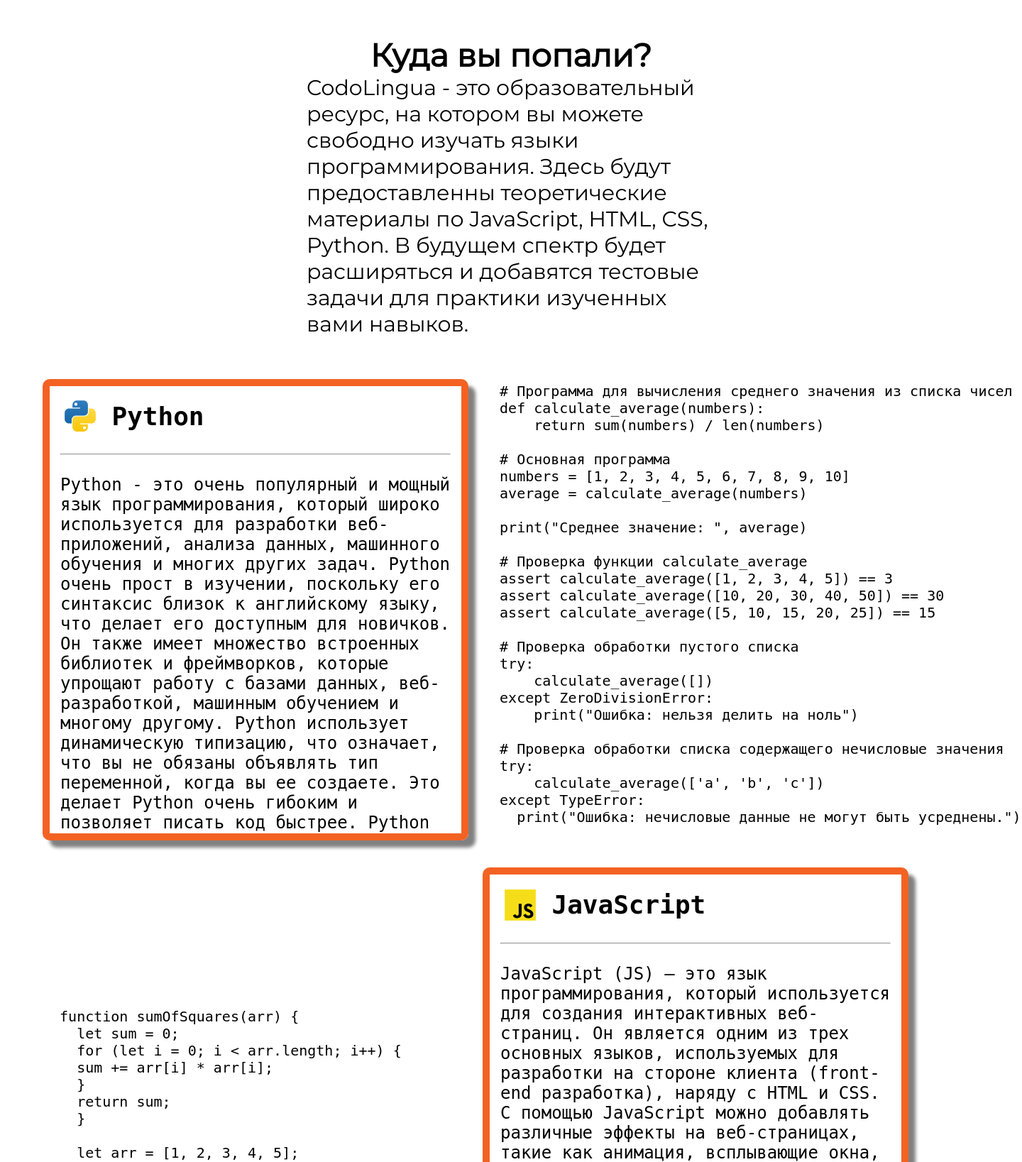
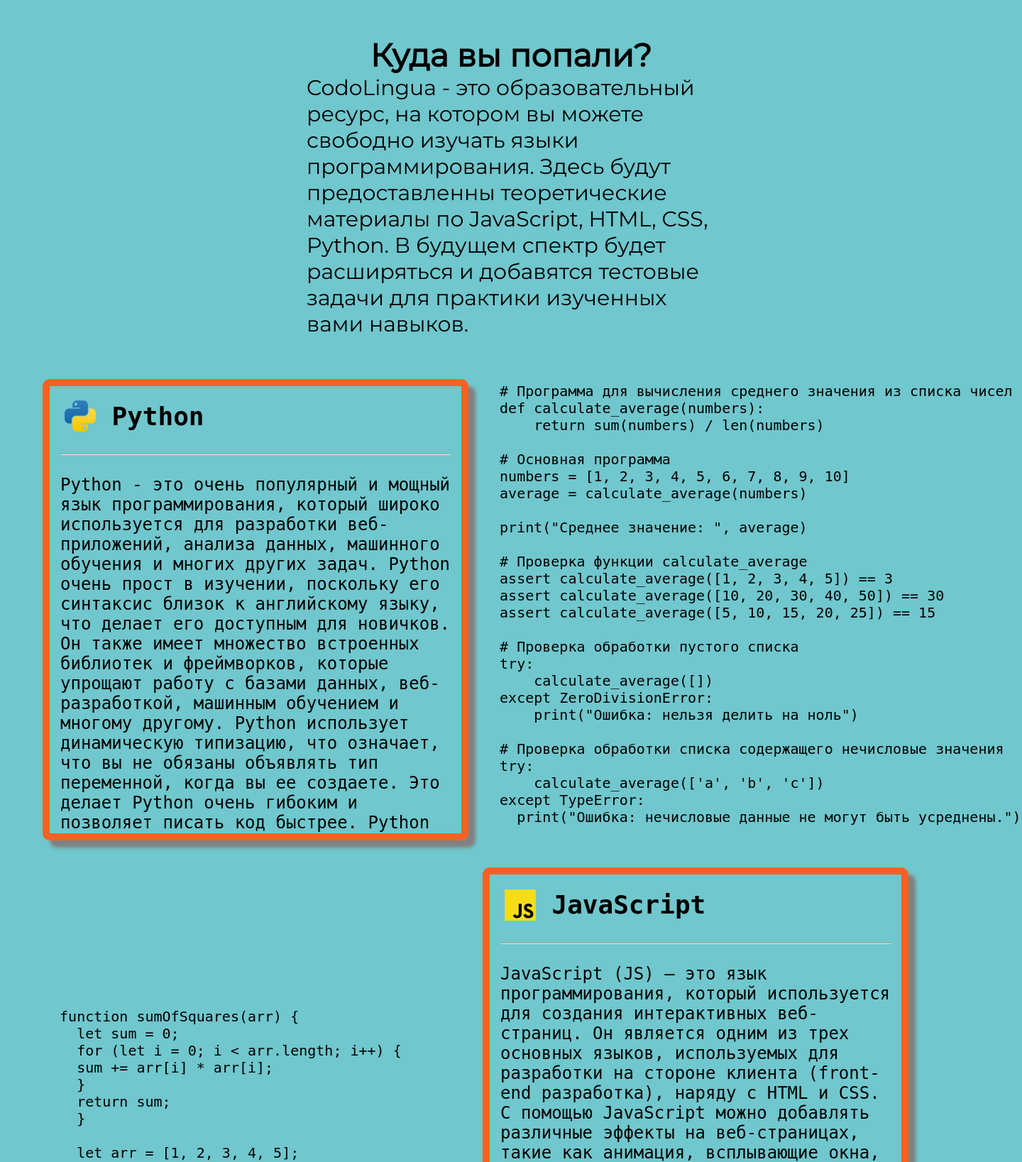
Before and after one commit to MatveyMahlyshev/CodoLingua, a Django app: page / in a window 1440 px wide. Shown: the part 96-1733 px from the top of the page at 71% size. Run offline with Django 4.2, Linux system fonts and the light colour scheme.

Commit message:
+background in "base.html"

```diff
--- a/django/codolangua/templates/base.html
+++ b/django/codolangua/templates/base.html
@@ -6,6 +6,11 @@
     <meta name="viewport" content="width=device-width, initial-scale=1.0" />
     <title>{{title}}</title>
     {% block link %} {%endblock%}
+    <style>
+        body {
+            background-image: url("{% static 'codelang/images/background.png' %}");
+        }
+    </style>
   </head>
   <body>
     <header class="main-header">
```
Also changed, not shown: django/codolangua/codelang/static/codelang/images/background.png (added), django/codolangua/db.sqlite3 (deleted).
